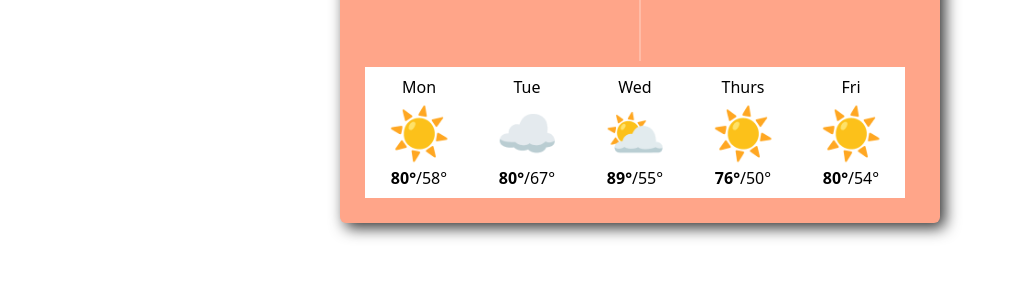
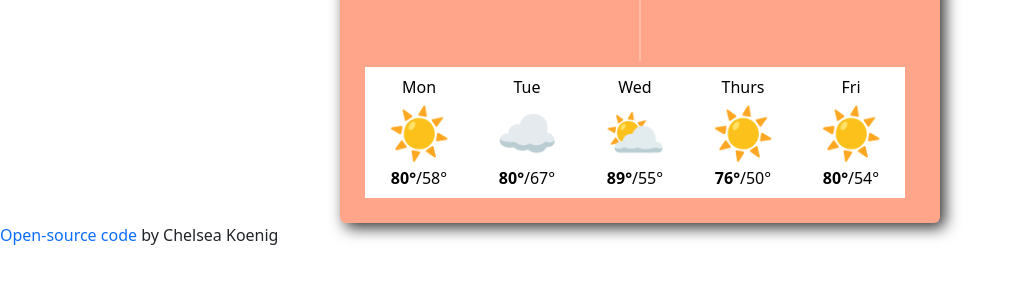
Before and after one commit to emceekoenig/weather-search-engine, a website built with Parcel: page index.html in a window 1280 px wide. Shown: the part 301-584 px from the top of the page, without its empty margins (0-1018 px from the left). Built offline with nearby package versions, Linux system fonts and the light colour scheme; no server answers.

Commit message:
Added Netlify open-source code link

```diff
--- a/index.html
+++ b/index.html
@@ -92,6 +92,7 @@
       </table>
     </div>
   </div>
+  <a href="https://legendary-alfajores-af4dc2.netlify.app/">Open-source code</a> by Chelsea Koenig
   <script src="src/index.js"></script>
 </body>
 
```
